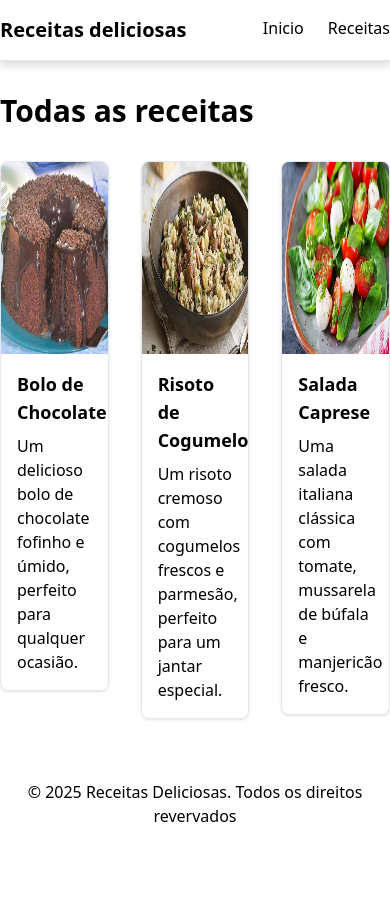
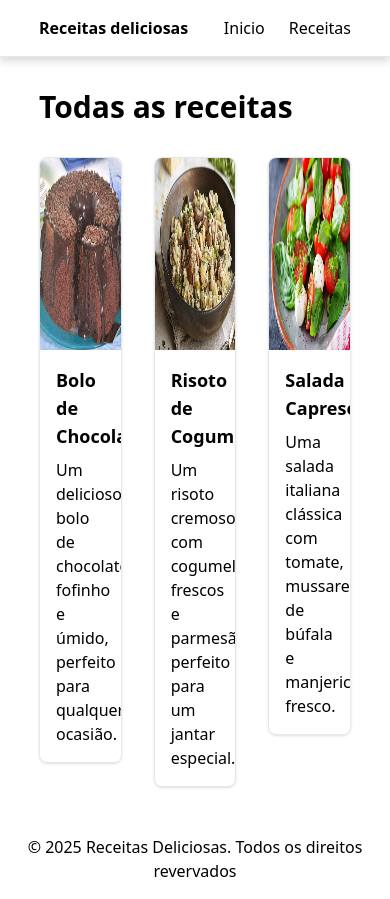
Before and after one commit to Davi-Lorena/receitas-byron, a Next.js app: page /receitas in a window 390 px wide. Before the commit the page ends 844 px from the top, so only its background shows below. Built offline with nearby package versions, Linux system fonts and the light colour scheme.

Commit message:
feat: adiciona responsiviade no header e larguras maximas

```diff
--- a/src/Components/header/index.tsx
+++ b/src/Components/header/index.tsx
@@ -3,8 +3,8 @@ import Link from "next/link"
 export default function Header() {
     return(
         <header className="w-full bg-white text-black py-4 border-b border-slate-200 drop-shadow-lg">
-        <div className="container mx-auto flex justify-between xl:max-w-[80%]">
-                <Link className="text-xl font-bold hover:scale-105 transition-all" href="/">Receitas deliciosas</Link>
+        <div className="container mx-auto max-w-[80%] flex justify-between">
+                <Link className="sm:text-xl font-bold hover:scale-105 transition-all" href="/">Receitas deliciosas</Link>
 <nav className="flex gap-6">
     <Link className="hover:text-orange-500 transition-colors duration-250" href="/">
     Inicio
--- a/src/app/page.tsx
+++ b/src/app/page.tsx
@@ -21,7 +21,7 @@ const FeaturedRecipes = recipes.slice(0, 3)
 
 {/* Section: featured recipes */}
 <section className="py-12">
-<div className="flex flex-col items-center container mx-auto gap-8 xl:max-w-[80%]">
+<div className="flex flex-col items-center container mx-auto gap-8 max-w-[80%]">
   <h2 className="text-lg font-bold">Receitas em destaque</h2>
 
   <div className="flex -w-full gap-8">
--- a/src/app/receitas/[id]/page.tsx
+++ b/src/app/receitas/[id]/page.tsx
@@ -24,7 +24,7 @@ if(!recipe) {
 
   return (
     <main className="flex-grow py-18">
-        <div className="container mx-auto xl:max-w-[80%]">
+        <div className="container mx-auto max-w-[80%]">
             <Link className="flex text-orange-500 hover:text-orange-700 transition-colors mb-6" href="/receitas">
             <ChevronLeft />
             Voltar para receitas
--- a/src/app/receitas/page.tsx
+++ b/src/app/receitas/page.tsx
@@ -4,7 +4,7 @@ import { recipes } from "@/lib/data";
 export default function ReceitasPage() {
     return (
         <main className="flex-grow py-8">
-            <div className="container mx-auto xl:max-w-[80%]">
+            <div className="container mx-auto max-w-[80%]">
                 <h1 className="text-3xl font-bold">Todas as receitas</h1>
                 <div className="grid grid-cols-3 gap-8 mt-8">
                   {recipes.map((recipe) => (
```
